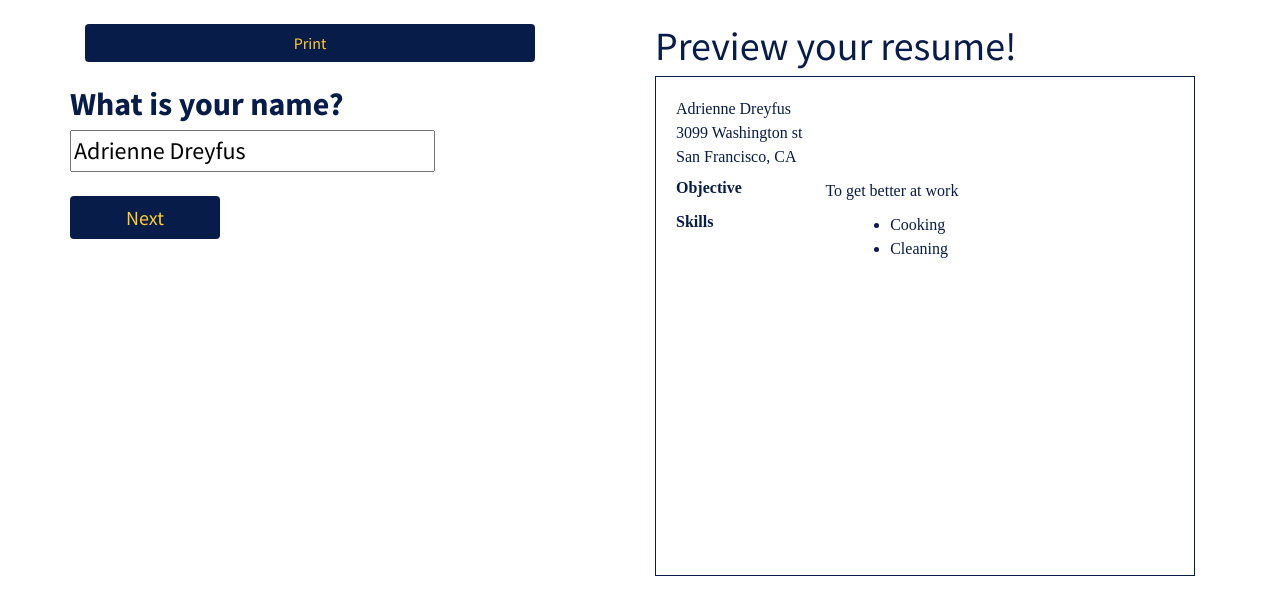
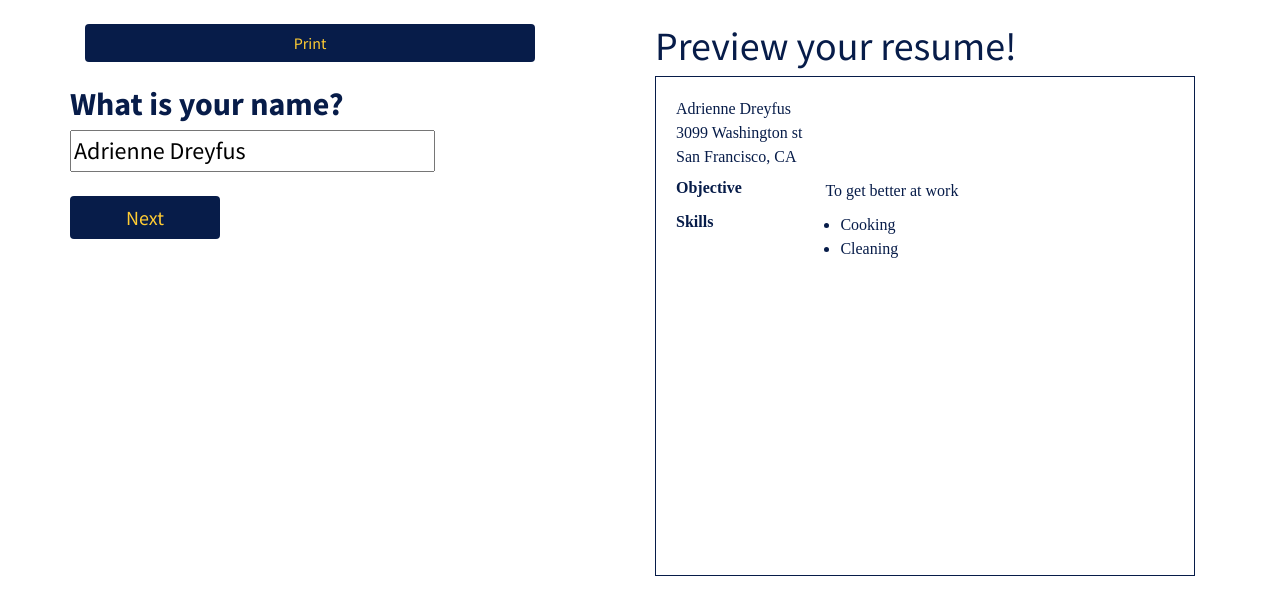
Before and after one commit to adrind/resume_generator, a Django app: page /resume/guide in a window 1280 px wide. Shown: the part 100-715 px from the top of the page. Run offline with Django 3.2, Linux system fonts and the light colour scheme; some libraries are stand-ins or nearby versions; some web fonts are replaced.

Commit message:
edited some preview styles

```diff
--- a/resume/static/css/style.css
+++ b/resume/static/css/style.css
@@ -161,7 +161,7 @@ p {
 
 .resume-list {
     display: inline-block;
-    margin-left: 40%;
+    margin-left: 30%;
 }
 
 .resume-list ul {
--- a/resume/static/js/vues.js
+++ b/resume/static/js/vues.js
@@ -3,7 +3,7 @@ Vue.component('resume-field', {
   template: '<div>' +
             '<h3 v-if="header">{{header}}</h3>' +
             '<resume-list v-if="list" :values="list.values"></resume-list>' +
-            '<span class="data">{{data}}</span>' +
+            '<div class="data">{{data}}</div>' +
             '</div>'
 });
 
```
